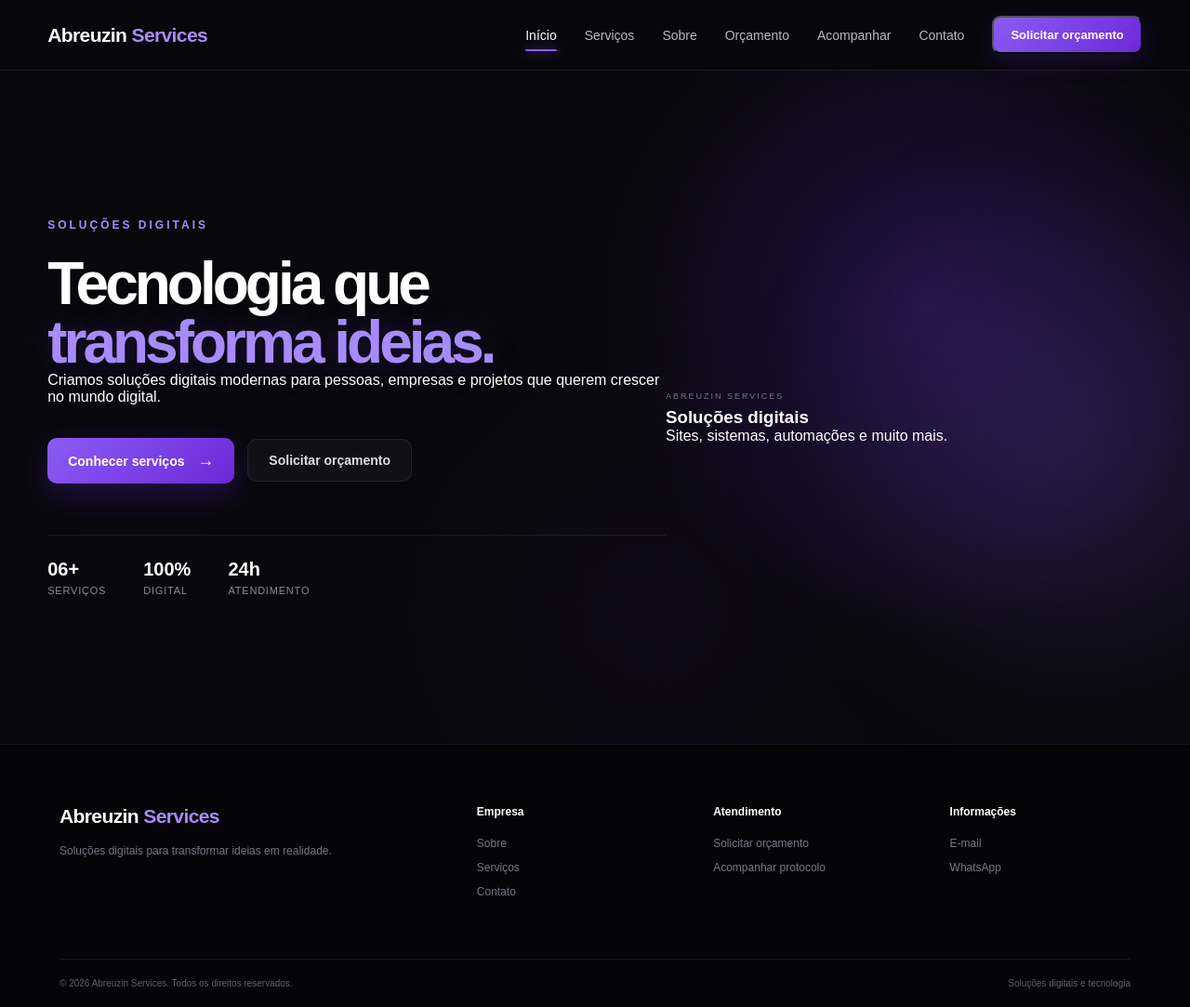
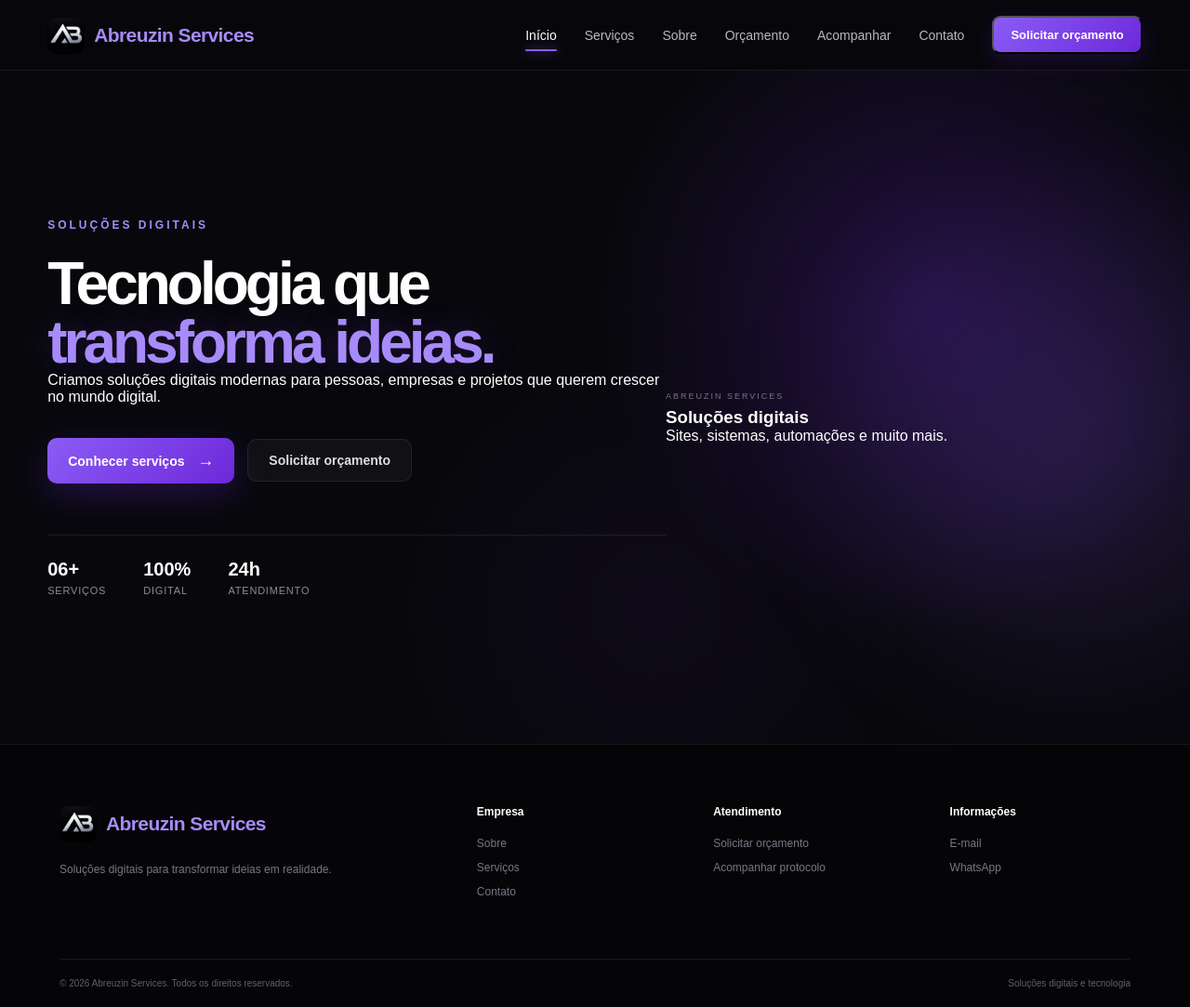
Before and after one commit to Abreuzzin/abreuzin-services, a website: page index.html in a window 1280 px wide. Shown: the whole page at 93% size. Drawn offline with Linux system fonts and the light colour scheme.

Commit message:
Adiciona logo GIF ao site

```diff
--- a/index.html
+++ b/index.html
@@ -14,6 +14,13 @@
         Abreuzin Services | Soluções Digitais
     </title>
 
+    <!-- FAVICON -->
+    <link
+        rel="icon"
+        type="image/png"
+        href="favicon.png"
+    >
+
     <meta
         name="description"
         content="Abreuzin Services | Soluções digitais, criação de sites, suporte, automações e muito mais."
@@ -37,7 +44,6 @@
     <header class="header">
 
         <div class="header-container">
-
 
             <!-- LOGO -->
 
@@ -47,8 +53,14 @@
                 data-tab="inicio"
             >
 
-                Abreuzin<span>
-                    Services
+                <img
+                    src="logo.gif?v=2"
+                    alt="Abreuzin Services"
+                    class="logo-image"
+                >
+
+                <span>
+                    Abreuzin Services
                 </span>
 
             </a>
@@ -142,9 +154,7 @@
 
             <div class="hero">
 
-
                 <div class="hero-content">
-
 
                     <span class="hero-tag">
                         SOLUÇÕES DIGITAIS
@@ -172,7 +182,6 @@
 
 
                     <div class="hero-buttons">
-
 
                         <button
                             class="primary-button"
@@ -202,7 +211,6 @@
 
                     <div class="hero-info">
 
-
                         <div>
 
                             <strong>
@@ -241,42 +249,27 @@
 
                         </div>
 
-
                     </div>
 
                 </div>
 
 
-
                 <div class="hero-visual">
 
-
                     <div class="dashboard-card">
 
-
                         <div class="dashboard-top">
 
-                            <span
-                                class="dashboard-dot"
-                            ></span>
-
-                            <span
-                                class="dashboard-dot"
-                            ></span>
-
-                            <span
-                                class="dashboard-dot"
-                            ></span>
+                            <span class="dashboard-dot"></span>
+                            <span class="dashboard-dot"></span>
+                            <span class="dashboard-dot"></span>
 
                         </div>
 
 
                         <div class="dashboard-content">
 
-
-                            <span
-                                class="dashboard-label"
-                            >
+                            <span class="dashboard-label">
                                 ABREUZIN SERVICES
                             </span>
 
@@ -324,9 +317,7 @@
 
             <div class="section-container">
 
-
                 <div class="section-heading">
-
 
                     <span class="section-tag">
                         NOSSOS SERVIÇOS
@@ -354,11 +345,8 @@
                 </div>
 
 
-
                 <div class="services-grid">
 
-
-                    <!-- CRIAÇÃO DE SITES -->
 
                     <article
                         class="service-card"
@@ -369,19 +357,14 @@
                             🌐
                         </div>
 
-
                         <h3>
                             Criação de Sites
                         </h3>
 
-
                         <p>
-
                             Desenvolvimento de sites modernos,
                             responsivos e personalizados.
-
                         </p>
-
 
                         <strong>
                             A partir de R$ 400
@@ -390,8 +373,6 @@
                     </article>
 
 
-
-                    <!-- LANDING PAGES -->
 
                     <article
                         class="service-card"
@@ -402,19 +383,14 @@
                             📄
                         </div>
 
-
                         <h3>
                             Landing Pages
                         </h3>
 
-
                         <p>
-
                             Páginas profissionais para divulgação
                             de produtos, serviços e campanhas.
-
                         </p>
-
 
                         <strong>
                             A partir de R$ 250
@@ -423,8 +399,6 @@
                     </article>
 
 
-
-                    <!-- SUPORTE -->
 
                     <article
                         class="service-card"
@@ -435,19 +409,14 @@
                             🛠️
                         </div>
 
-
                         <h3>
                             Suporte Técnico
                         </h3>
 
-
                         <p>
-
                             Auxílio com computadores,
                             sistemas e problemas técnicos.
-
                         </p>
-
 
                         <strong>
                             A partir de R$ 80
@@ -456,8 +425,6 @@
                     </article>
 
 
-
-                    <!-- PLANILHAS -->
 
                     <article
                         class="service-card"
@@ -468,19 +435,14 @@
                             📊
                         </div>
 
-
                         <h3>
                             Planilhas
                         </h3>
 
-
                         <p>
-
                             Planilhas personalizadas
                             para organização e controle.
-
                         </p>
-
 
                         <strong>
                             A partir de R$ 100
@@ -489,8 +451,6 @@
                     </article>
 
 
-
-                    <!-- LOJA -->
 
                     <article
                         class="service-card"
@@ -501,19 +461,14 @@
                             🛒
                         </div>
 
-
                         <h3>
                             Loja Online
                         </h3>
 
-
                         <p>
-
                             Estrutura digital para
                             vendas pela internet.
-
                         </p>
-
 
                         <strong>
                             A partir de R$ 300
@@ -522,8 +477,6 @@
                     </article>
 
 
-
-                    <!-- AUTOMAÇÕES -->
 
                     <article
                         class="service-card"
@@ -534,19 +487,14 @@
                             ⚡
                         </div>
 
-
                         <h3>
                             Automações
                         </h3>
 
-
                         <p>
-
                             Automatização de tarefas
                             e processos digitais.
-
                         </p>
-
 
                         <strong>
                             A partir de R$ 300
@@ -576,7 +524,6 @@
                 class="section-container about-section"
             >
 
-
                 <div
                     class="section-heading about-heading"
                 >
@@ -594,68 +541,51 @@
                 </div>
 
 
-
                 <div class="about-box">
 
-
                     <div class="about-content">
 
-
                         <p>
-
                             A Abreuzin Services nasceu
                             com o objetivo de oferecer
                             soluções digitais acessíveis,
                             modernas e funcionais.
-
                         </p>
 
 
                         <p>
-
                             Trabalhamos com desenvolvimento
                             de sites, sistemas, automações,
                             planilhas, suporte técnico e
                             soluções para negócios digitais.
-
                         </p>
 
 
                         <p>
-
                             Nosso foco é entender o que
                             o cliente precisa e transformar
                             essa necessidade em uma solução
                             prática.
-
                         </p>
 
-
                     </div>
 
 
-
                     <div class="about-visual">
 
-
                         <div class="about-number">
-
 
                             <strong>
                                 ABS
                             </strong>
 
-
                             <span>
                                 Abreuzin Services
                             </span>
 
-
-                        </div>
-
+                        </div>
 
                     </div>
-
 
                 </div>
 
@@ -676,15 +606,12 @@
 
             <div class="section-container">
 
-
                 <div class="form-header">
-
 
                     <span class="section-tag">
                         SOLICITE UM ORÇAMENTO
                     </span>
 
-
                     <h2>
 
                         Conte-nos sobre
@@ -695,35 +622,25 @@
 
                     </h2>
 
-
                     <p>
-
                         Preencha o formulário e nossa equipe
                         analisará sua solicitação.
-
                     </p>
 
-
                 </div>
 
 
-
                 <div class="formulario-container">
 
-
                     <form id="contratacaoForm">
 
-
                         <div class="form-row">
 
-
                             <div class="form-group">
-
 
                                 <label for="nome">
                                     Nome
                                 </label>
-
 
                                 <input
                                     type="text"
@@ -738,11 +655,9 @@
 
                             <div class="form-group">
 
-
                                 <label for="whatsapp">
                                     WhatsApp
                                 </label>
-
 
                                 <input
                                     type="text"
@@ -754,21 +669,16 @@
 
                             </div>
 
-
-                        </div>
-
+                        </div>
 
 
                         <div class="form-row">
 
-
                             <div class="form-group">
-
 
                                 <label for="email">
                                     E-mail
                                 </label>
-
 
                                 <input
                                     type="email"
@@ -783,11 +693,9 @@
 
                             <div class="form-group">
 
-
                                 <label for="servico">
                                     Serviço
                                 </label>
-
 
                                 <select
                                     id="servico"
@@ -795,64 +703,50 @@
                                     required
                                 >
 
-
                                     <option value="">
                                         Selecione um serviço
                                     </option>
 
-
                                     <option value="Criação de Sites">
                                         Criação de Sites
                                     </option>
 
-
                                     <option value="Landing Pages">
                                         Landing Pages
                                     </option>
 
-
                                     <option value="Suporte Técnico">
                                         Suporte Técnico
                                     </option>
 
-
                                     <option value="Planilhas">
                                         Planilhas
                                     </option>
 
-
                                     <option value="Loja Online">
                                         Loja Online
                                     </option>
 
-
                                     <option value="Automações">
                                         Automações
                                     </option>
 
-
                                     <option value="Outro">
                                         Outro
                                     </option>
 
-
                                 </select>
 
-
-                            </div>
-
-
-                        </div>
-
+                            </div>
+
+                        </div>
 
 
                         <div class="form-group">
-
 
                             <label for="descricao">
                                 Descrição do projeto
                             </label>
-
 
                             <textarea
                                 id="descricao"
@@ -862,21 +756,16 @@
                                 required
                             ></textarea>
 
-
-                        </div>
-
+                        </div>
 
 
                         <div class="form-row">
 
-
                             <div class="form-group">
-
 
                                 <label for="orcamento">
                                     Orçamento disponível
                                 </label>
-
 
                                 <input
                                     type="text"
@@ -885,17 +774,14 @@
                                     placeholder="Ex: R$ 500"
                                 >
 
-
                             </div>
 
 
                             <div class="form-group">
-
 
                                 <label for="prazo">
                                     Prazo desejado
                                 </label>
-
 
                                 <input
                                     type="text"
@@ -904,12 +790,9 @@
                                     placeholder="Ex: 15 dias"
                                 >
 
-
-                            </div>
-
-
-                        </div>
-
+                            </div>
+
+                        </div>
 
 
                         <button
@@ -925,9 +808,7 @@
 
                         </button>
 
-
                     </form>
-
 
                 </div>
 
@@ -950,15 +831,12 @@
                 class="section-container tracking-section"
             >
 
-
                 <div class="tracking-heading">
-
 
                     <span class="section-tag">
                         ACOMPANHAMENTO
                     </span>
 
-
                     <h2>
 
                         Acompanhe sua
@@ -969,32 +847,23 @@
 
                     </h2>
 
-
                     <p>
-
                         Digite seu protocolo para consultar
                         o andamento do atendimento.
-
                     </p>
 
-
                 </div>
 
 
-
                 <div class="tracking-box">
 
-
                     <form id="consultaForm">
 
-
                         <div class="form-group">
-
 
                             <label for="protocolo">
                                 Número do protocolo
                             </label>
-
 
                             <input
                                 type="text"
@@ -1004,9 +873,7 @@
                                 required
                             >
 
-
-                        </div>
-
+                        </div>
 
 
                         <button
@@ -1022,9 +889,7 @@
 
                         </button>
 
-
                     </form>
-
 
 
                     <div
@@ -1033,92 +898,73 @@
                         style="display: none;"
                     >
 
-
                         <div class="tracking-details">
 
-
                             <div>
-
                                 <span>
                                     PROTOCOLO
                                 </span>
-
 
                                 <strong
                                     id="consultaProtocolo"
                                 >
                                     -
                                 </strong>
-
                             </div>
 
 
                             <div>
-
                                 <span>
                                     SERVIÇO
                                 </span>
-
 
                                 <strong
                                     id="consultaServico"
                                 >
                                     -
                                 </strong>
-
                             </div>
 
 
                             <div>
-
                                 <span>
                                     STATUS
                                 </span>
-
 
                                 <strong
                                     id="consultaStatus"
                                 >
                                     -
                                 </strong>
-
                             </div>
 
 
                             <div>
-
                                 <span>
                                     CRIADO EM
                                 </span>
-
 
                                 <strong
                                     id="consultaCriado"
                                 >
                                     -
                                 </strong>
-
                             </div>
 
 
                             <div>
-
                                 <span>
                                     ATUALIZADO EM
                                 </span>
-
 
                                 <strong
                                     id="consultaAtualizado"
                                 >
                                     -
                                 </strong>
-
-                            </div>
-
-
-                        </div>
-
+                            </div>
+
+                        </div>
 
 
                         <div class="tracking-message">
@@ -1129,9 +975,7 @@
 
                         </div>
 
-
                     </div>
-
 
 
                     <div
@@ -1147,7 +991,6 @@
 
                     </div>
 
-
                 </div>
 
             </div>
@@ -1167,18 +1010,14 @@
 
             <div class="section-container">
 
-
                 <div class="contact-section">
 
-
                     <div class="contact-glow"></div>
-
 
                     <span class="section-tag">
                         FALE CONOSCO
                     </span>
 
-
                     <h2>
 
                         Tem um projeto
@@ -1189,7 +1028,6 @@
 
                     </h2>
 
-
                     <p>
 
                         Conte sua ideia para a Abreuzin Services
@@ -1198,13 +1036,10 @@
                     </p>
 
 
-
                     <div class="contact-options">
 
 
-                        <!-- =================================================
-                             WHATSAPP
-                        ================================================== -->
+                        <!-- WHATSAPP -->
 
                         <a
                             href="https://wa.me/554999118663"
@@ -1213,92 +1048,72 @@
                             class="contact-card"
                         >
 
-
                             <div
                                 class="contact-icon whatsapp-icon"
                             >
                                 📱
                             </div>
 
-
                             <div class="contact-card-info">
-
 
                                 <span>
                                     WHATSAPP
                                 </span>
 
-
                                 <strong>
                                     Fale conosco pelo WhatsApp
                                 </strong>
 
-
                                 <small>
                                     Clique para iniciar uma conversa
                                 </small>
 
-
-                            </div>
-
+                            </div>
 
                             <div class="contact-arrow">
                                 ↗
                             </div>
 
-
                         </a>
 
 
 
-                        <!-- =================================================
-                             E-MAIL
-                        ================================================== -->
+                        <!-- E-MAIL -->
 
                         <a
                             href="mailto:abreubusines@gmail.com"
                             class="contact-card"
                         >
 
-
                             <div
                                 class="contact-icon email-icon"
                             >
                                 ✉️
                             </div>
 
-
                             <div class="contact-card-info">
-
 
                                 <span>
                                     E-MAIL
                                 </span>
 
-
                                 <strong>
                                     Entre em contato por e-mail
                                 </strong>
 
-
                                 <small>
                                     Clique para enviar sua mensagem
                                 </small>
 
-
-                            </div>
-
+                            </div>
 
                             <div class="contact-arrow">
                                 ↗
                             </div>
 
-
                         </a>
 
-
                     </div>
-
 
 
                     <button
@@ -1314,7 +1129,6 @@
 
                     </button>
 
-
                 </div>
 
             </div>
@@ -1332,12 +1146,10 @@
 
     <footer class="footer">
 
-
         <div class="footer-container">
 
 
             <div class="footer-brand">
-
 
                 <a
                     href="#inicio"
@@ -1345,32 +1157,32 @@
                     data-tab="inicio"
                 >
 
-                    Abreuzin<span>
-                        Services
+                    <img
+                        src="logo.gif?v=2"
+                        alt="Abreuzin Services"
+                        class="logo-image"
+                    >
+
+                    <span>
+                        Abreuzin Services
                     </span>
 
                 </a>
 
 
                 <p>
-
                     Soluções digitais para transformar
                     ideias em realidade.
-
                 </p>
 
-
             </div>
 
 
-
             <div class="footer-column">
-
 
                 <h4>
                     Empresa
                 </h4>
-
 
                 <a
                     href="#sobre"
@@ -1379,7 +1191,6 @@
                     Sobre
                 </a>
 
-
                 <a
                     href="#servicos"
                     data-tab="servicos"
@@ -1387,7 +1198,6 @@
                     Serviços
                 </a>
 
-
                 <a
                     href="#contato"
                     data-tab="contato"
@@ -1395,18 +1205,14 @@
                     Contato
                 </a>
 
-
             </div>
 
 
-
             <div class="footer-column">
-
 
                 <h4>
                     Atendimento
                 </h4>
-
 
                 <a
                     href="#formulario"
@@ -1415,7 +1221,6 @@
                     Solicitar orçamento
                 </a>
 
-
                 <a
                     href="#acompanhar"
                     data-tab="acompanhar"
@@ -1423,23 +1228,18 @@
                     Acompanhar protocolo
                 </a>
 
-
             </div>
 
 
-
             <div class="footer-column">
-
 
                 <h4>
                     Informações
                 </h4>
 
-
                 <a href="mailto:abreubusines@gmail.com">
                     E-mail
                 </a>
-
 
                 <a
                     href="https://wa.me/554999118663"
@@ -1449,32 +1249,23 @@
                     WhatsApp
                 </a>
 
-
             </div>
 
-
         </div>
 
 
-
         <div class="footer-bottom">
 
-
             <span>
-
                 © 2026 Abreuzin Services.
                 Todos os direitos reservados.
-
             </span>
-
 
             <span>
                 Soluções digitais e tecnologia
             </span>
 
-
         </div>
-
 
     </footer>
 
@@ -1505,7 +1296,6 @@
 
 
         function abrirAba(nomeAba) {
-
 
             secoes.forEach(
                 function (secao) {
@@ -1574,7 +1364,6 @@
         }
 
 
-
         elementosAbas.forEach(
             function (elemento) {
 
@@ -1605,9 +1394,7 @@
         );
 
 
-
         function carregarAbaInicial() {
-
 
             const hash =
                 window.location.hash.replace(
--- a/style.css
+++ b/style.css
@@ -2886,3 +2886,23 @@ a {
 #sobre .about-number {
     transform: translateX(-15px);
 }
+.logo-image {
+    width: 38px;
+    height: 38px;
+    object-fit: cover;
+    border-radius: 10px;
+    display: block;
+}
+.logo {
+    display: inline-flex;
+    align-items: center;
+    gap: 10px;
+}
+
+.logo-image {
+    width: 40px;
+    height: 40px;
+    object-fit: cover;
+    border-radius: 10px;
+    display: block;
+}
```
Also changed, not shown: logo.gif (added).
